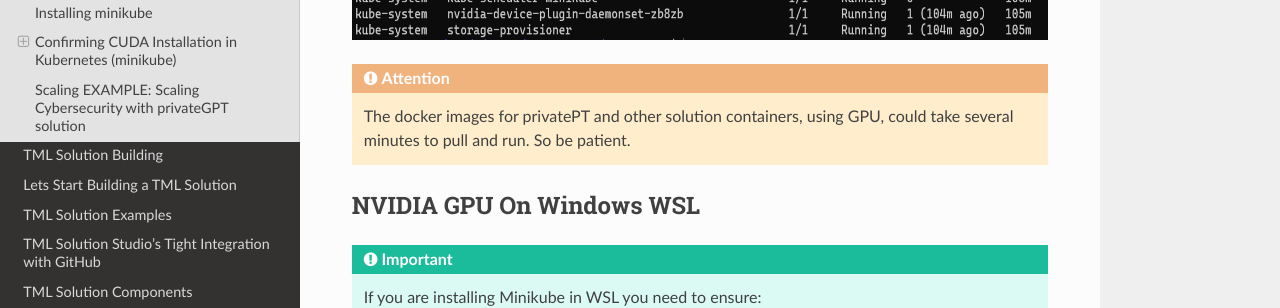
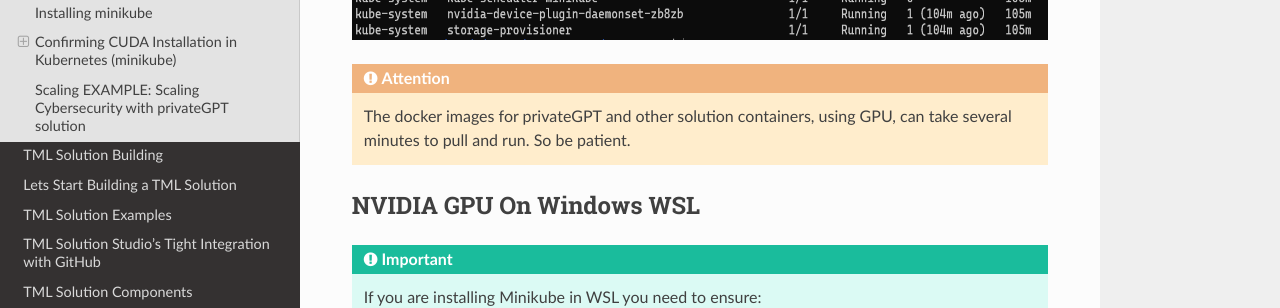
Before and after one commit to smaurice101/readthedocs, a Sphinx documentation site: the page built from docs/source/kube.rst, in a window 1280 px wide and 900 px high, scrolled down 2199 px. Shown: the part 151-459 px from the top of the window. Built offline with Sphinx 7.4.7 and the Read the Docs theme 3.1.0, drawn with Linux system fonts in a browser that asks for light colours.

Commit message:
Update kube.rst

```diff
--- a/docs/source/kube.rst
+++ b/docs/source/kube.rst
@@ -79,7 +79,7 @@
 
 .. attention::
 
-   The docker images for privatePT and other solution containers, using GPU, could take several minutes to pull and run. So be patient.
+   The docker images for privateGPT and other solution containers, using GPU, can take several minutes to pull and run. So be patient.
 
 NVIDIA GPU On Windows WSL
 ------------------
```
